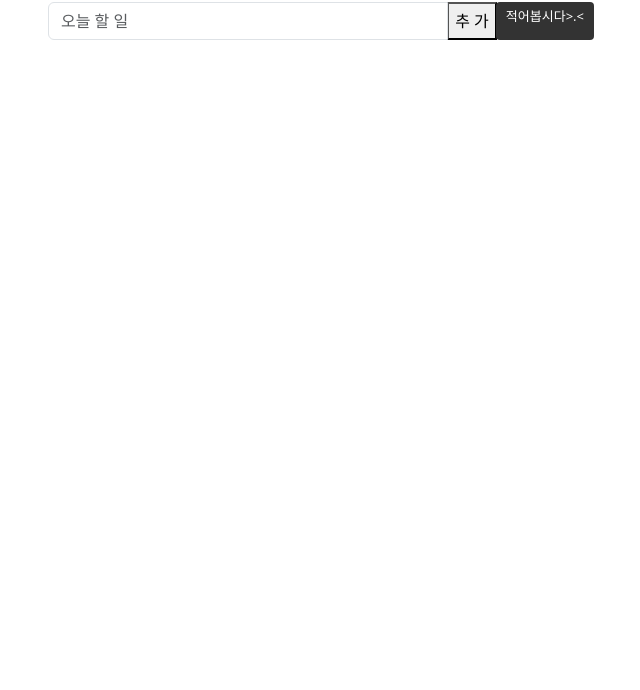
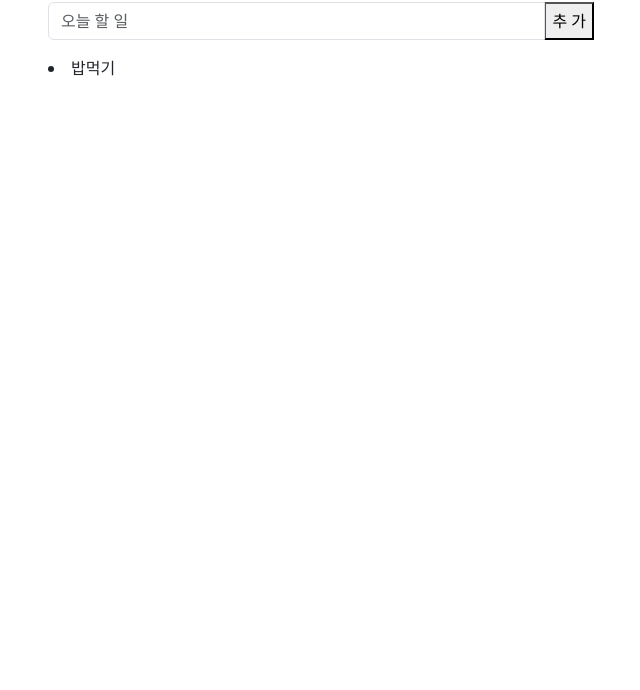
Before and after one commit to APP-iOS5th/web_todo_SoHee, a plain HTML site: page index.html in a window 1280 px wide. Shown: the part 110-800 px from the top of the page, without its empty margins (319-959 px from the left). Drawn offline with nearby package versions, Linux system fonts and the light colour scheme.

Commit message:
입력부분 툴팁삭제, 리스트 작성중

```diff
--- a/index.html
+++ b/index.html
@@ -11,16 +11,6 @@
 </head>
 
 <body>
-    <style>
-         #tooltip {
-    background-color: #333;
-    color: white;
-    padding: 5px 10px;
-    border-radius: 4px;
-    font-size: 13px;
-  }
-    </style>
-
 <div class="container">
     <div class="row justify-content-center">
         <div class="col-6">
@@ -28,8 +18,12 @@
             <!--입력부분-->
             <div class="input-group mb-3 mt-3">
                 <input type="text" class="form-control" id="todoInput" placeholder="오늘 할 일">
-                <button id="button" aria-describedby="tooltip">추 가</button>
-                <div id="tooltip" role="tooltip">적어봅시다>.< </div>
+                <button id="button">추 가</button>
+            </div>
+            <!--리스트-->
+            <u1 class="list-group" id="todoList">
+                <li class="List-item">밥먹기</li>
+            </u1>
 
 
 
@@ -46,6 +40,16 @@
         integrity="sha384-YvpcrYf0tY3lHB60NNkmXc5s9fDVZLESaAA55NDzOxhy9GkcIdslK1eN7N6jIeHz"
         crossorigin="anonymous">
     </script>
+
+    <script>
+        const button = document.querySelector('#button');
+
+        // Pass the button, the tooltip, and some options, and Popper will do the
+        // magic positioning for you:
+        Popper.createPopper(button, {
+          placement: 'right',
+        });
+      </script>
 </body>
 
 </html>
```
